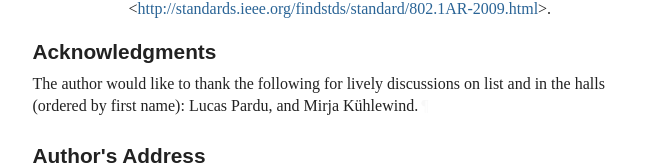
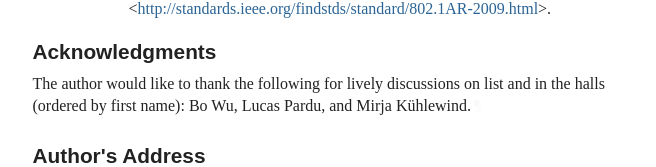
Before and after one commit to netconf-wg/quic-call-home, a plain HTML site: page draft-ietf-netconf-quic-call-home.html in a window 1280 px wide. Shown: the part 7504-7671 px from the top of the page, without its empty margins (92-748 px from the left). Drawn offline with Linux system fonts and the light colour scheme; a web font is replaced by a local one.

Commit message:
Script updating gh-pages from 5cb783f. [ci skip]

```diff
--- a/draft-ietf-netconf-quic-call-home.html
+++ b/draft-ietf-netconf-quic-call-home.html
@@ -1676,6 +1676,7 @@ Operators can diagnose errors.<a href="#section-6-3" class="pilcrow">¶</a></p>
       </h2>
 <p id="appendix-A-1">The author would like to thank the following for lively discussions
 on list and in the halls (ordered by first name):
+  Bo Wu,
   Lucas Pardu,
   and Mirja Kühlewind.<a href="#appendix-A-1" class="pilcrow">¶</a></p>
 </section>
```
Also changed, not shown: draft-ietf-netconf-quic-call-home.txt.
